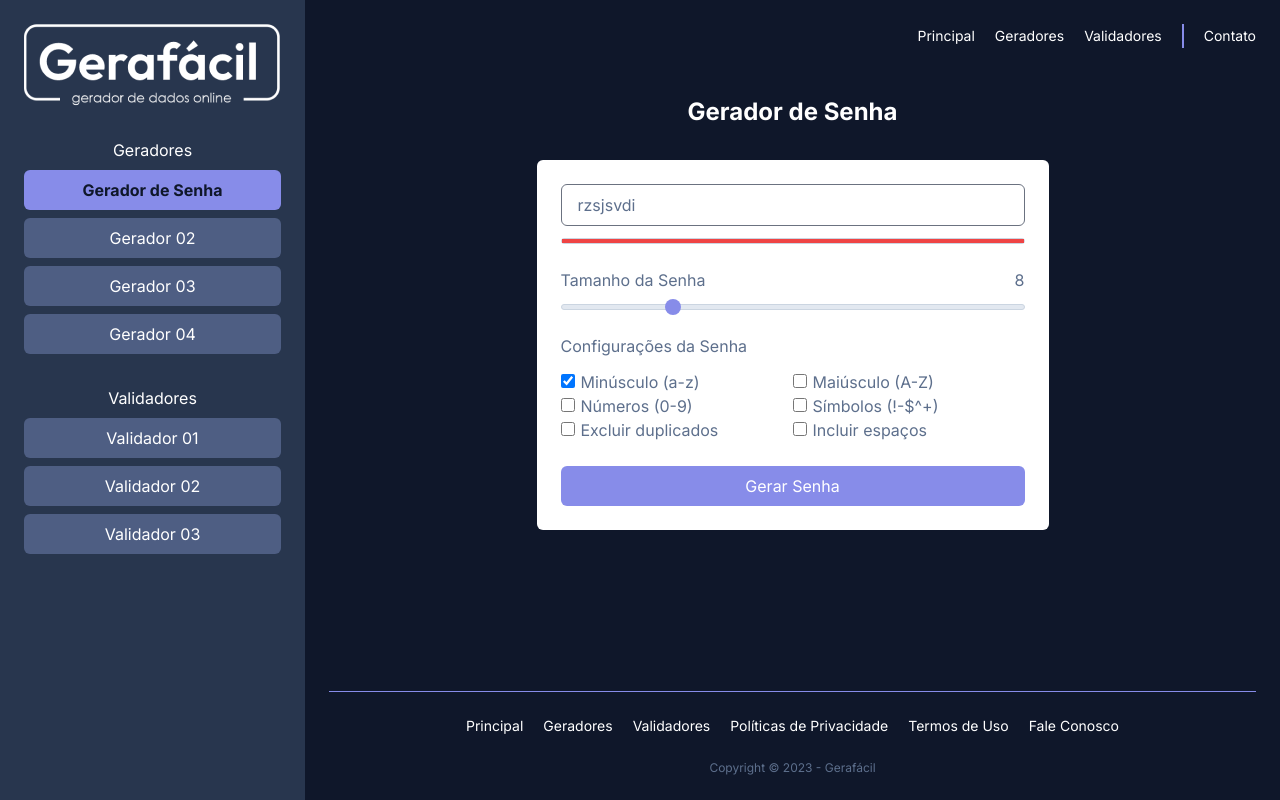
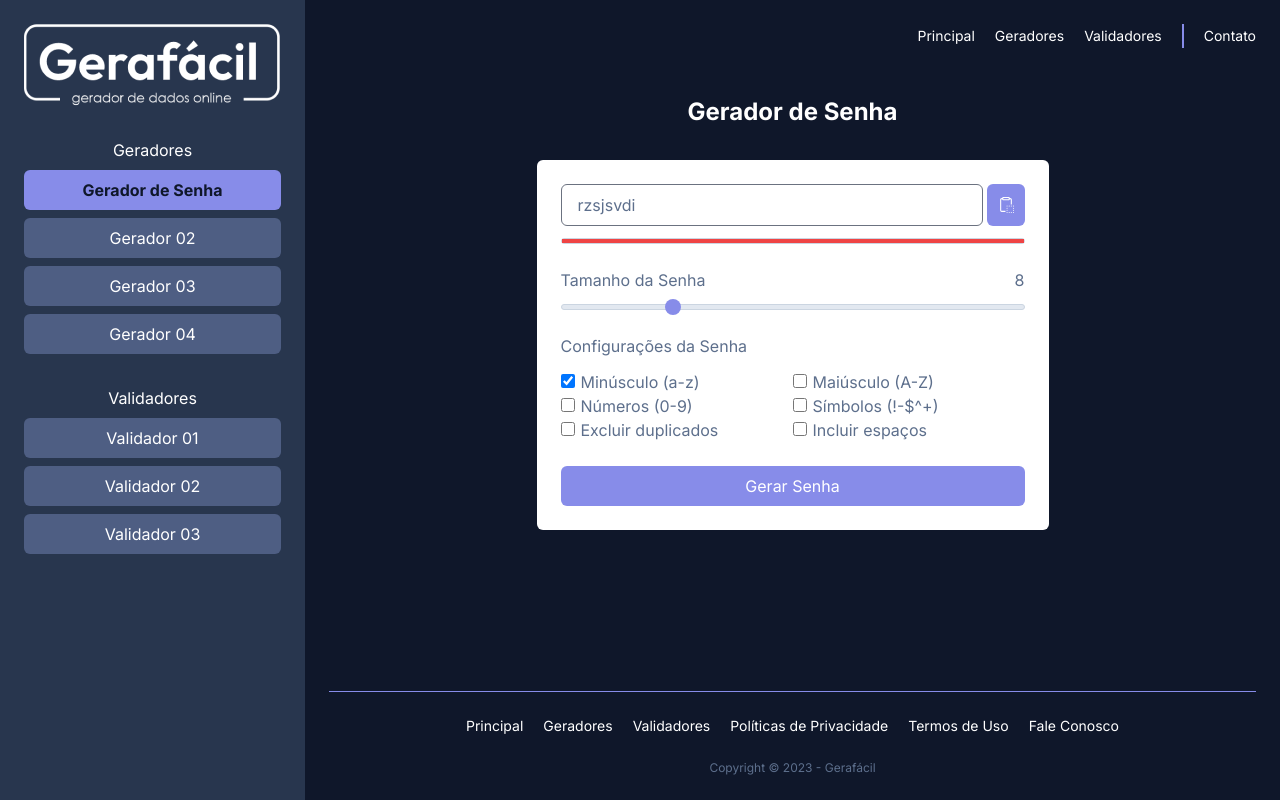
Before and after one commit to awa-minds/gera-facil, a Next.js app: page /geradores/gerador-senha in a window 1280 px wide. Built offline with nearby package versions, Linux system fonts and the light colour scheme.

Commit message:
feat: add clipboard

```diff
--- a/src/components/generators/PasswordGenerator.tsx
+++ b/src/components/generators/PasswordGenerator.tsx
@@ -2,6 +2,7 @@
 
 import { CheckboxGroup } from '../CheckboxGroup'
 import { useEffect, useState } from 'react'
+import { RxClipboardCopy } from 'react-icons/rx'
 import { Range } from 'react-range'
 
 export const PasswordGenerator = () => {
@@ -80,6 +81,10 @@ export const PasswordGenerator = () => {
     setPassword(randomPassword)
   }
 
+  const handleCopyToClipboard = () => {
+    navigator.clipboard.writeText(password)
+  }
+
   useEffect(() => {
     generateComplexity()
     // eslint-disable-next-line react-hooks/exhaustive-deps
@@ -94,10 +99,20 @@ export const PasswordGenerator = () => {
     <div>
       <div className="m-auto flex min-w-[380px] max-w-lg flex-col gap-6 rounded-md bg-white p-6">
         <div className="flex flex-col gap-3">
-          <input
-            value={password}
-            className="w-full rounded-md border border-gray-500 px-4 py-2"
-          />
+          <div className="flex items-center justify-between gap-1">
+            <input
+              value={password}
+              className="w-full rounded-md border border-gray-500 px-4 py-2"
+            />
+
+            <div
+              className="flex h-[42px] w-[42px] cursor-pointer items-center justify-center rounded-md bg-awa-100"
+              onClick={handleCopyToClipboard}
+              title="Copiar senha"
+            >
+              <RxClipboardCopy color="white" />
+            </div>
+          </div>
 
           <Range
             step={1}
```
